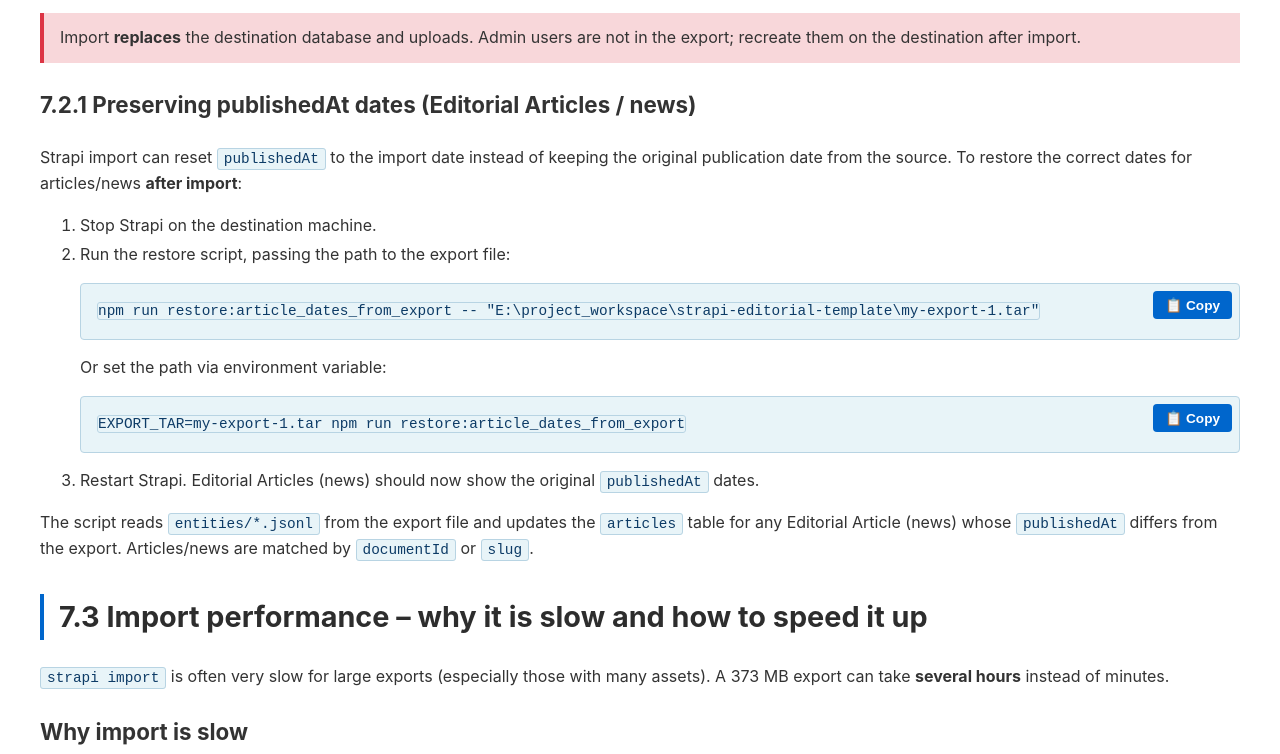
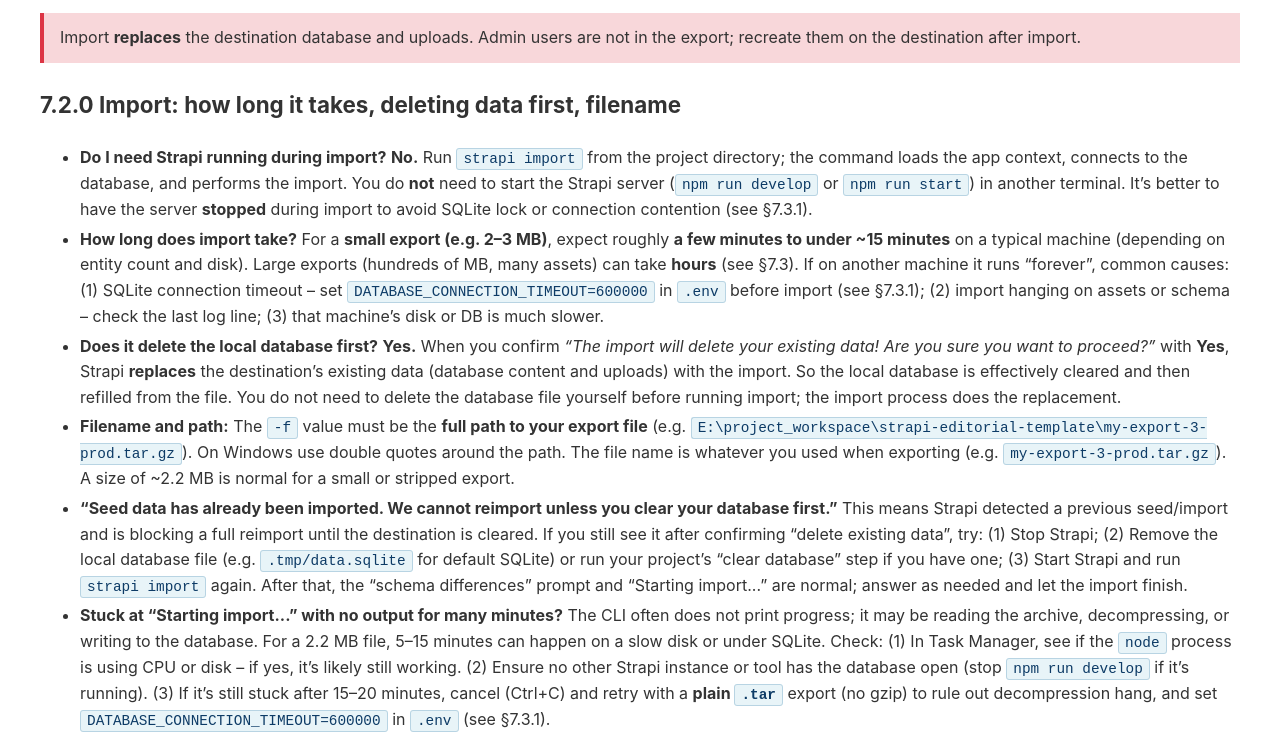
Before and after one commit to giventadevelop/strapi-editorial-template, a website: page documentation/strapi5_export_import_transfer.html in a window 1280 px wide. Shown: the part 8593-9347 px from the top of the page. Drawn offline with Linux system fonts and the light colour scheme.

Commit message:
articles

```diff
--- a/documentation/strapi5_export_import_transfer.html
+++ b/documentation/strapi5_export_import_transfer.html
@@ -298,6 +298,16 @@ npm run strapi export -- -f my-export -k "your-secure-encryption-key"</code></pr
   <div class="caution">
     Import <strong>replaces</strong> the destination database and uploads. Admin users are not in the export; recreate them on the destination after import.
   </div>
+
+  <h3>7.2.0 Import: how long it takes, deleting data first, filename</h3>
+  <ul>
+    <li><strong>Do I need Strapi running during import?</strong> <strong>No.</strong> Run <code>strapi import</code> from the project directory; the command loads the app context, connects to the database, and performs the import. You do <strong>not</strong> need to start the Strapi server (<code>npm run develop</code> or <code>npm run start</code>) in another terminal. It’s better to have the server <strong>stopped</strong> during import to avoid SQLite lock or connection contention (see §7.3.1).</li>
+    <li><strong>How long does import take?</strong> For a <strong>small export (e.g. 2–3 MB)</strong>, expect roughly <strong>a few minutes to under ~15 minutes</strong> on a typical machine (depending on entity count and disk). Large exports (hundreds of MB, many assets) can take <strong>hours</strong> (see §7.3). If on another machine it runs “forever”, common causes: (1) SQLite connection timeout – set <code>DATABASE_CONNECTION_TIMEOUT=600000</code> in <code>.env</code> before import (see §7.3.1); (2) import hanging on assets or schema – check the last log line; (3) that machine’s disk or DB is much slower.</li>
+    <li><strong>Does it delete the local database first?</strong> <strong>Yes.</strong> When you confirm <em>“The import will delete your existing data! Are you sure you want to proceed?”</em> with <strong>Yes</strong>, Strapi <strong>replaces</strong> the destination’s existing data (database content and uploads) with the import. So the local database is effectively cleared and then refilled from the file. You do not need to delete the database file yourself before running import; the import process does the replacement.</li>
+    <li><strong>Filename and path:</strong> The <code>-f</code> value must be the <strong>full path to your export file</strong> (e.g. <code>E:\project_workspace\strapi-editorial-template\my-export-3-prod.tar.gz</code>). On Windows use double quotes around the path. The file name is whatever you used when exporting (e.g. <code>my-export-3-prod.tar.gz</code>). A size of ~2.2 MB is normal for a small or stripped export.</li>
+    <li><strong>“Seed data has already been imported. We cannot reimport unless you clear your database first.”</strong> This means Strapi detected a previous seed/import and is blocking a full reimport until the destination is cleared. If you still see it after confirming “delete existing data”, try: (1) Stop Strapi; (2) Remove the local database file (e.g. <code>.tmp/data.sqlite</code> for default SQLite) or run your project’s “clear database” step if you have one; (3) Start Strapi and run <code>strapi import</code> again. After that, the “schema differences” prompt and “Starting import...” are normal; answer as needed and let the import finish.</li>
+    <li><strong>Stuck at “Starting import...” with no output for many minutes?</strong> The CLI often does not print progress; it may be reading the archive, decompressing, or writing to the database. For a 2.2 MB file, 5–15 minutes can happen on a slow disk or under SQLite. Check: (1) In Task Manager, see if the <code>node</code> process is using CPU or disk – if yes, it’s likely still working. (2) Ensure no other Strapi instance or tool has the database open (stop <code>npm run develop</code> if it’s running). (3) If it’s still stuck after 15–20 minutes, cancel (Ctrl+C) and retry with a <strong>plain <code>.tar</code></strong> export (no gzip) to rule out decompression hang, and set <code>DATABASE_CONNECTION_TIMEOUT=600000</code> in <code>.env</code> (see §7.3.1).</li>
+  </ul>
 
   <h3>7.2.1 Preserving publishedAt dates (Editorial Articles / news)</h3>
   <p>Strapi import can reset <code>publishedAt</code> to the import date instead of keeping the original publication date from the source. To restore the correct dates for articles/news <strong>after import</strong>:</p>
```
